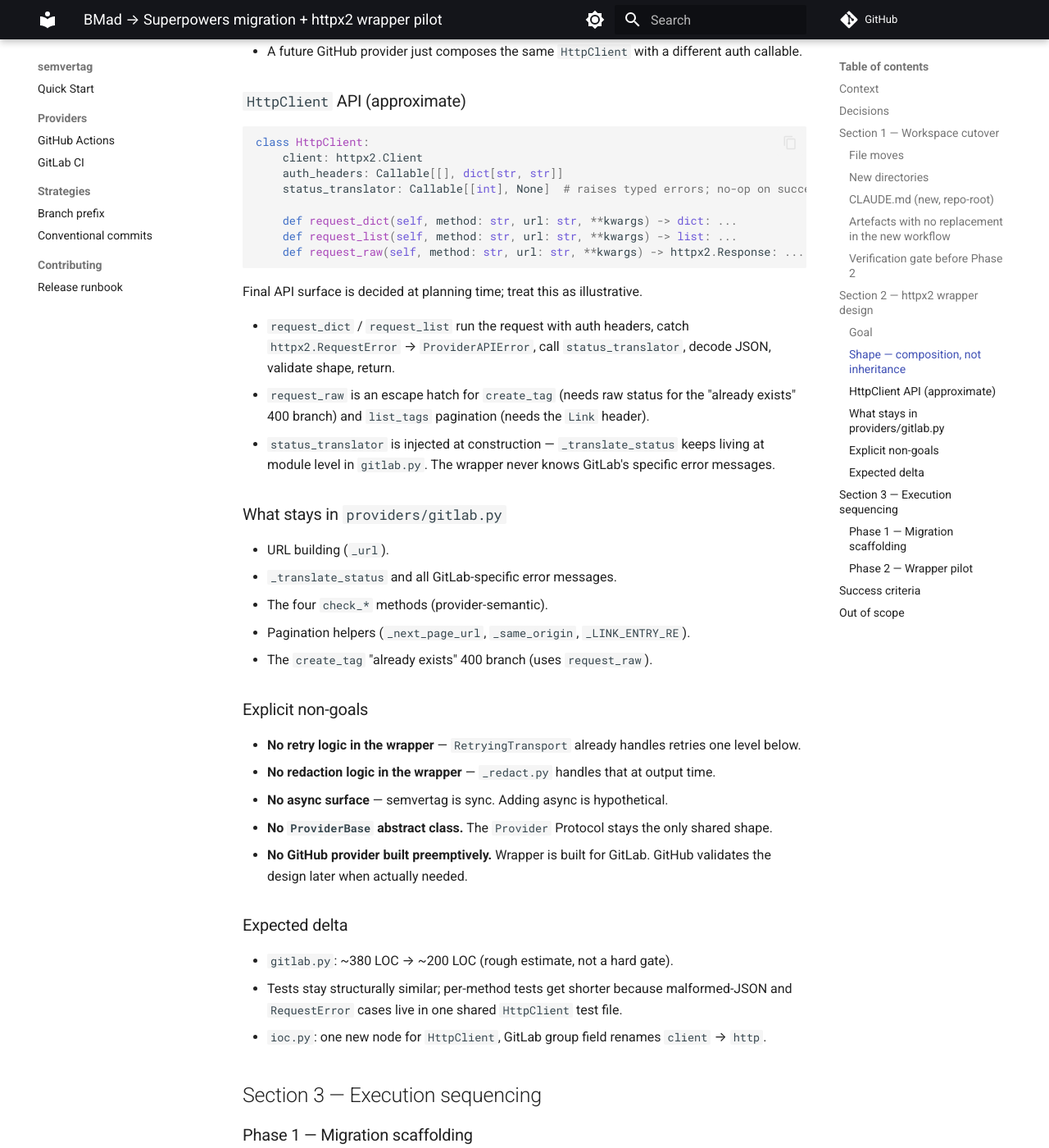
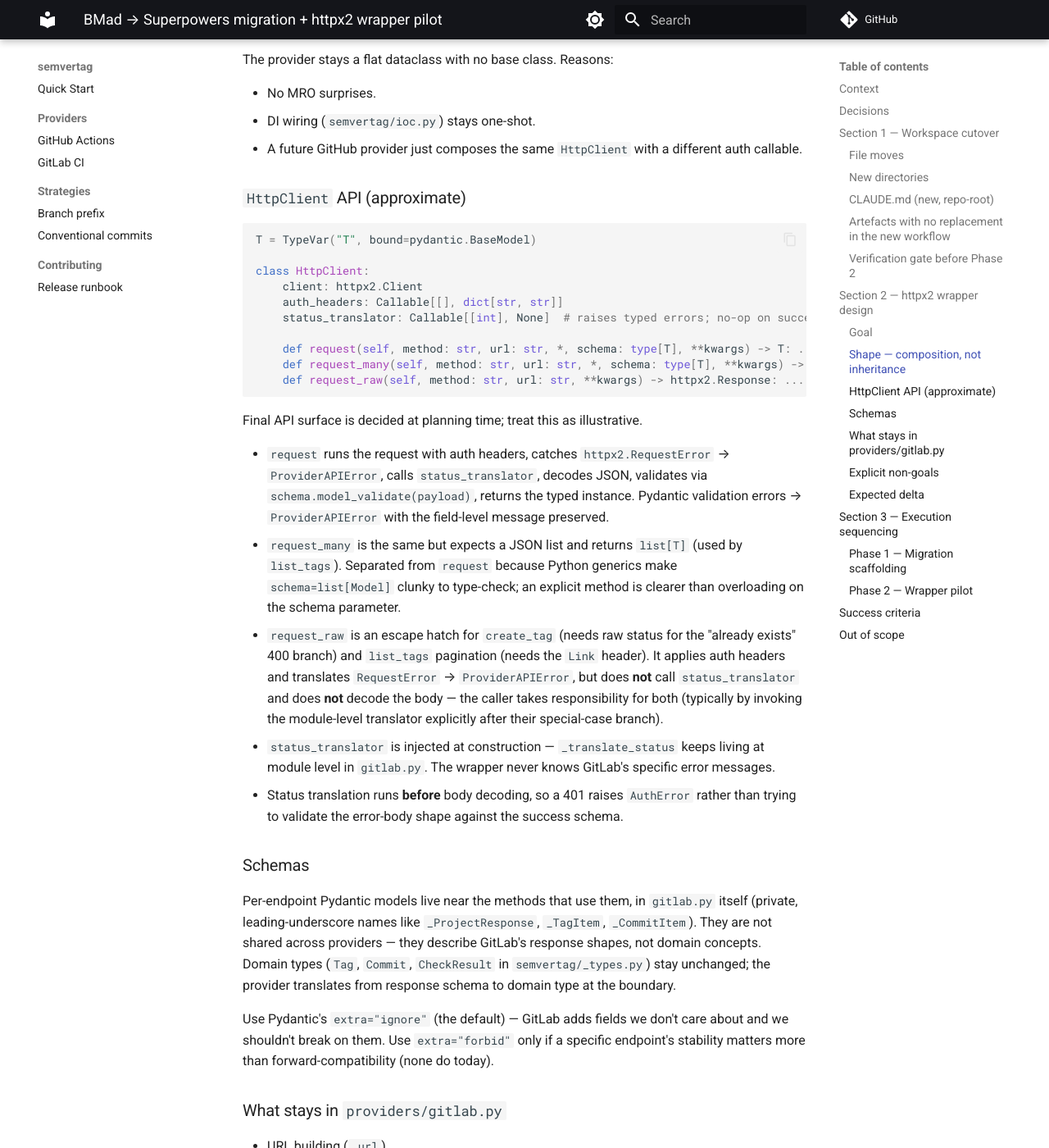
Before and after one commit to actions-marketplace-validations/modern-python_semvertag, an MkDocs documentation site: the page built from docs/superpowers/specs/2026-05-31-bmad-to-superpowers-migration-and-httpx2-wrapper-design.md, in a window 1280 px wide and 1400 px high, scrolled down 3070 px. Shown: the whole window at 82% size. Built offline with MkDocs 1.6.1 and Material for MkDocs 9.7.7, drawn with Linux system fonts in a browser that asks for light colours; comment, search, counter and statistics services are not loaded; some of the changed text lies outside the part shown.

Commit message:
docs: switch wrapper API from request_dict/list to schema-based request
Replace dual-method (request_dict / request_list) design with a single
generic request(method, url, *, schema=Model) plus request_many for lists.
The schema-based approach eliminates a second defensive layer in gitlab.py
(field extraction with KeyError/TypeError handlers) that request_dict alone
left intact, gives richer Pydantic field-path error messages, and returns
typed objects to call sites. Pydantic is already a transitive dep via
pydantic-settings.

Co-Authored-By: Claude Opus 4.7 (1M context) <noreply@anthropic.com>

````diff
--- a/docs/superpowers/specs/2026-05-31-bmad-to-superpowers-migration-and-httpx2-wrapper-design.md
+++ b/docs/superpowers/specs/2026-05-31-bmad-to-superpowers-migration-and-httpx2-wrapper-design.md
@@ -100,8 +100,14 @@ care about doc moves, but verify rather than assume.
 ### Goal
 
 Erase the 6-step defensive dance from every method in `gitlab.py` so call
-sites read like "GET this path → here's a dict", with status / JSON / shape
-errors handled once in one place.
+sites read like "GET this path → here's a typed object", with status / JSON
+/ shape errors handled once in one place. The wrapper takes a Pydantic
+schema per call and returns a validated, typed instance; raw dict/list
+handling and `KeyError`/`TypeError` field-extraction guards disappear from
+provider code.
+
+Pydantic is already a transitive dependency via `pydantic-settings`; no new
+package required.
 
 ### Shape — composition, not inheritance
 
@@ -121,27 +127,56 @@ The provider stays a flat dataclass with no base class. Reasons:
 ### `HttpClient` API (approximate)
 
 ```python
+T = TypeVar("T", bound=pydantic.BaseModel)
+
 class HttpClient:
     client: httpx2.Client
     auth_headers: Callable[[], dict[str, str]]
     status_translator: Callable[[int], None]  # raises typed errors; no-op on success
 
-    def request_dict(self, method: str, url: str, **kwargs) -> dict: ...
-    def request_list(self, method: str, url: str, **kwargs) -> list: ...
+    def request(self, method: str, url: str, *, schema: type[T], **kwargs) -> T: ...
+    def request_many(self, method: str, url: str, *, schema: type[T], **kwargs) -> list[T]: ...
     def request_raw(self, method: str, url: str, **kwargs) -> httpx2.Response: ...
 ```
 
 Final API surface is decided at planning time; treat this as illustrative.
 
-- `request_dict` / `request_list` run the request with auth headers, catch
-  `httpx2.RequestError` → `ProviderAPIError`, call `status_translator`,
-  decode JSON, validate shape, return.
+- `request` runs the request with auth headers, catches `httpx2.RequestError`
+  → `ProviderAPIError`, calls `status_translator`, decodes JSON, validates
+  via `schema.model_validate(payload)`, returns the typed instance. Pydantic
+  validation errors → `ProviderAPIError` with the field-level message
+  preserved.
+- `request_many` is the same but expects a JSON list and returns
+  `list[T]` (used by `list_tags`). Separated from `request` because Python
+  generics make `schema=list[Model]` clunky to type-check; an explicit method
+  is clearer than overloading on the schema parameter.
 - `request_raw` is an escape hatch for `create_tag` (needs raw status for the
   "already exists" 400 branch) and `list_tags` pagination (needs the `Link`
-  header).
+  header). It applies auth headers and translates `RequestError` →
+  `ProviderAPIError`, but does **not** call `status_translator` and does
+  **not** decode the body — the caller takes responsibility for both
+  (typically by invoking the module-level translator explicitly after their
+  special-case branch).
 - `status_translator` is injected at construction — `_translate_status` keeps
   living at module level in `gitlab.py`. The wrapper never knows GitLab's
   specific error messages.
+- Status translation runs **before** body decoding, so a 401 raises `AuthError`
+  rather than trying to validate the error-body shape against the success
+  schema.
+
+### Schemas
+
+Per-endpoint Pydantic models live near the methods that use them, in
+`gitlab.py` itself (private, leading-underscore names like `_ProjectResponse`,
+`_TagItem`, `_CommitItem`). They are not shared across providers — they
+describe GitLab's response shapes, not domain concepts. Domain types
+(`Tag`, `Commit`, `CheckResult` in `semvertag/_types.py`) stay unchanged;
+the provider translates from response schema to domain type at the boundary.
+
+Use Pydantic's `extra="ignore"` (the default) — GitLab adds fields we don't
+care about and we shouldn't break on them. Use `extra="forbid"` only if a
+specific endpoint's stability matters more than forward-compatibility (none
+do today).
 
 ### What stays in `providers/gitlab.py`
 
@@ -165,10 +200,13 @@ Final API surface is decided at planning time; treat this as illustrative.
 
 ### Expected delta
 
-- `gitlab.py`: ~380 LOC → ~200 LOC (rough estimate, not a hard gate).
+- `gitlab.py`: ~380 LOC → ~180 LOC estimated (schemas + their definitions
+  add some LOC, but the elimination of both the shape-validation layer AND
+  the field-extraction layer wins back more). Not a hard gate.
 - Tests stay structurally similar; per-method tests get shorter because
-  malformed-JSON and `RequestError` cases live in one shared `HttpClient` test
-  file.
+  malformed-JSON, `RequestError`, missing-field, and wrong-field-type cases
+  all live in one shared `HttpClient` test file. The per-method tests focus
+  on URL construction, schema choice, and domain translation.
 - `ioc.py`: one new node for `HttpClient`, GitLab group field renames
   `client` → `http`.
 
@@ -192,13 +230,25 @@ Spawn a worktree (`using-git-worktrees` skill). Inside the worktree:
 
 1. **`HttpClient` red → green, alone.** Write
    `tests/test_providers/test_http_client.py` covering:
-   - Happy-path dict.
-   - Happy-path list.
-   - `RequestError` → `ProviderAPIError`.
-   - Malformed JSON → `ProviderAPIError`.
-   - Wrong shape (list when dict expected) → `ProviderAPIError`.
-   - `status_translator` hook fires before JSON decode (so a 401 raises
-     `AuthError` rather than trying to decode the error body).
+   - `request`: happy path returns validated schema instance.
+   - `request_many`: happy path returns `list[schema]`.
+   - `request`: `RequestError` → `ProviderAPIError`.
+   - `request`: malformed JSON → `ProviderAPIError`.
+   - `request`: payload is a list when schema is single → `ProviderAPIError`.
+   - `request`: missing required field → `ProviderAPIError` carrying the
+     pydantic field path in the message.
+   - `request`: wrong field type (e.g. int where str expected) →
+     `ProviderAPIError`.
+   - `request_many`: payload is a dict when list expected →
+     `ProviderAPIError`.
+   - `status_translator` hook fires before JSON decode + schema validation
+     (so a 401 raises `AuthError` rather than trying to validate the error
+     body against the success schema).
+   - Auth-header callable is invoked per request and the result merged into
+     request headers.
+   - `request_raw` returns the `httpx2.Response` with auth headers applied
+     and `RequestError` translated, but without `status_translator` or body
+     decoding (caller takes responsibility for those).
 
    Build `HttpClient` minimally to make each test green. Commit when the new
    file is self-contained.
````
